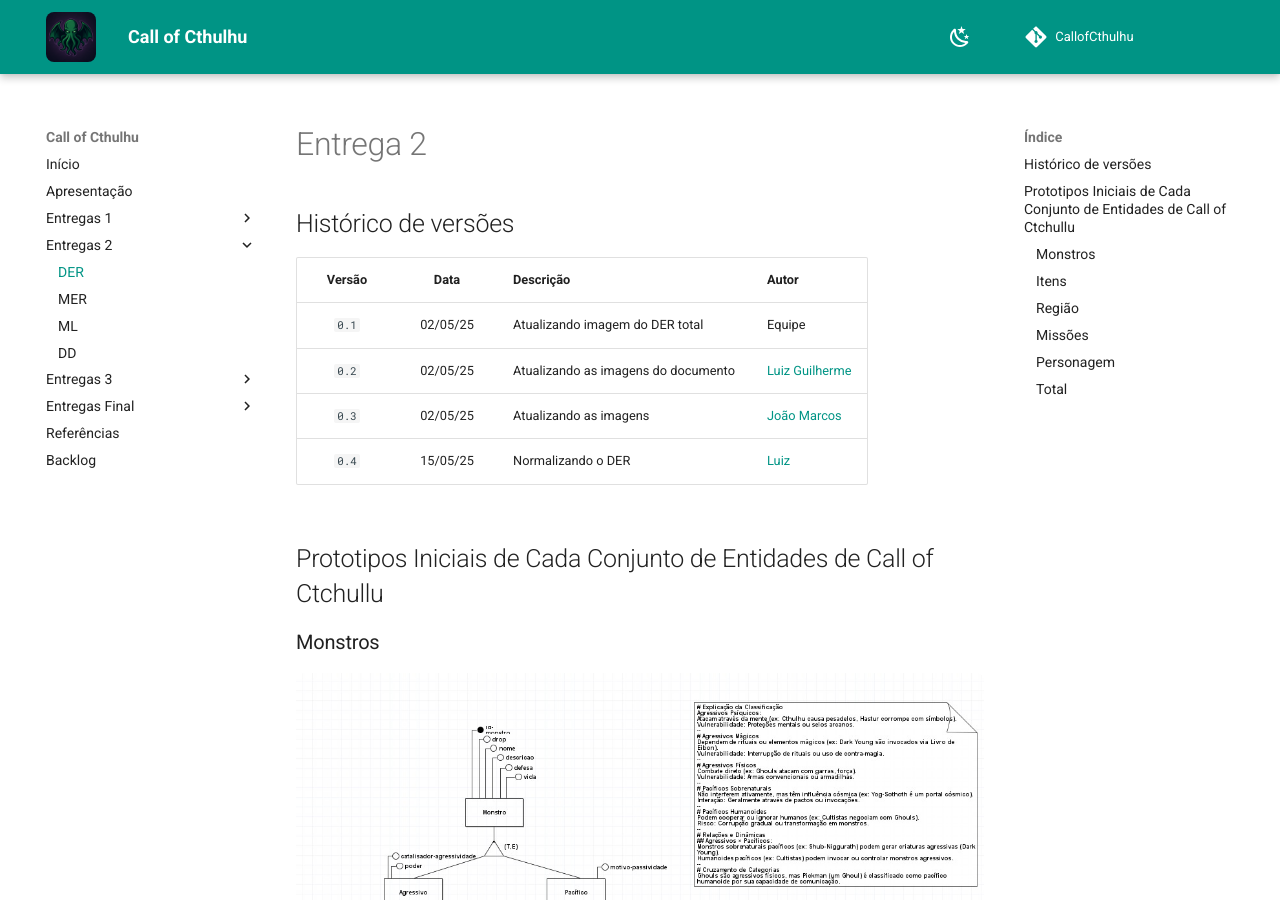
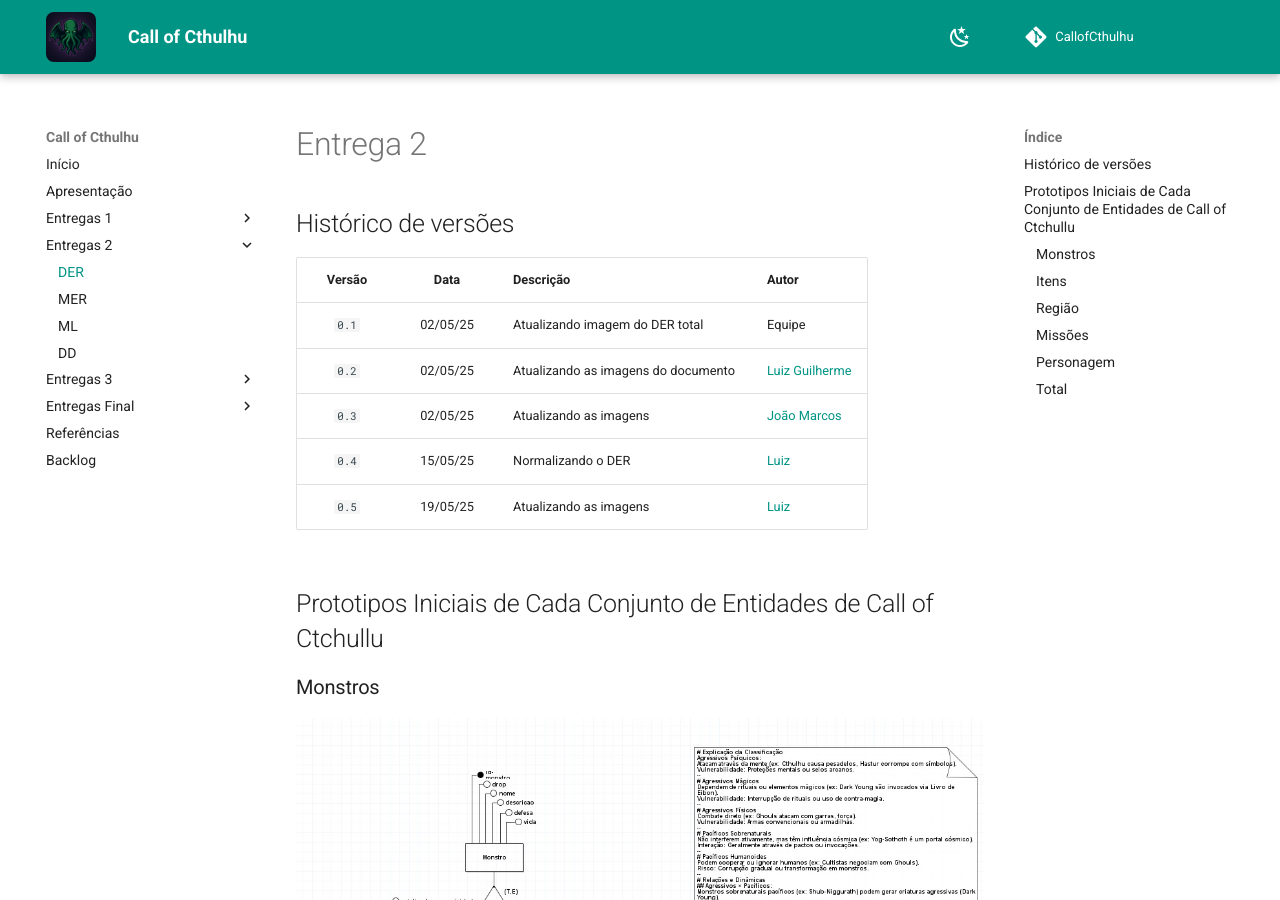
Before and after one commit to SBD1/2025.1-CallOfCthulhu, an MkDocs documentation site: the page built from docs/entregas/segunda/DER.md, in a window 1280 px wide and 900 px high. Built offline with MkDocs 1.6.1 and Material for MkDocs 9.7.7, drawn with Linux system fonts in a browser that asks for light colours; comment, search, counter and statistics services are not loaded.

Commit message:
atualizando as imagens do DER

```diff
--- a/docs/entregas/segunda/DER.md
+++ b/docs/entregas/segunda/DER.md
@@ -8,6 +8,7 @@
 | `0.2`  | 02/05/25 | Atualizando as imagens do documento | [Luiz Guilherme](https://github.com/luizfaria1989) |
 | `0.3`  | 02/05/25 | Atualizando as imagens | [João Marcos](https://github.com/JJOAOMARCOS) |
 | `0.4`  | 15/05/25 |  Normalizando o DER  |        [Luiz](https://github.com/luizfaria1989)                |
+| `0.5`  | 19/05/25 |  Atualizando as imagens  |        [Luiz](https://github.com/luizfaria1989)                |
 
 
 ## Prototipos Iniciais de Cada Conjunto de Entidades de Call of Ctchullu
@@ -45,7 +46,7 @@
 
 ### Personagem
 <figure markdown="span">
-<img src="./../docs/assets/personagemV2.png">
+<img src="https://raw.githubusercontent.com/SBD1/2025.1-CallOfCthulhu/refs/heads/normalizacao-do-banco/docs/assets/personagemV2.png">
   <figcaption>DER personagem</figcaption>
 </figure>
 
```
